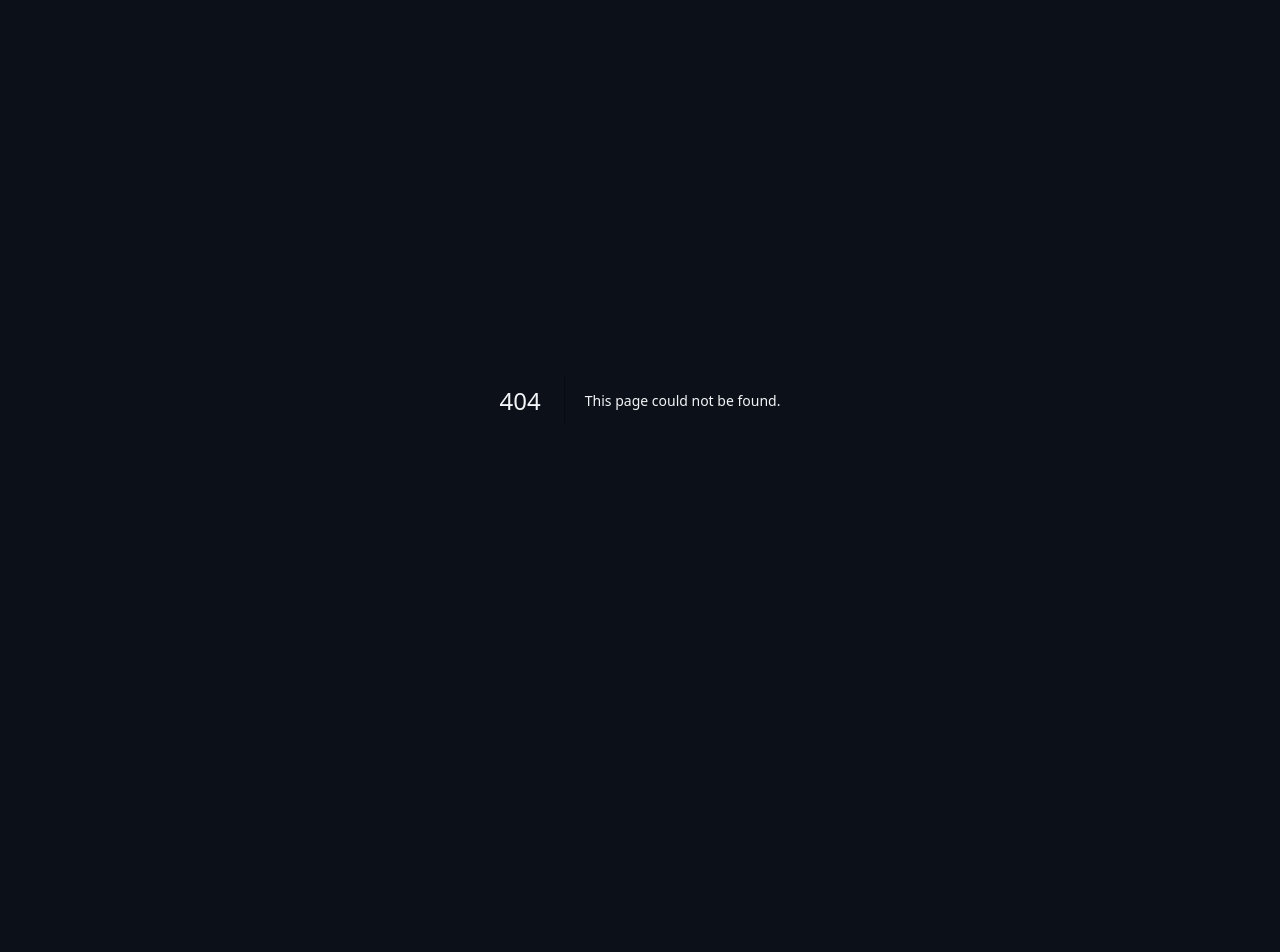
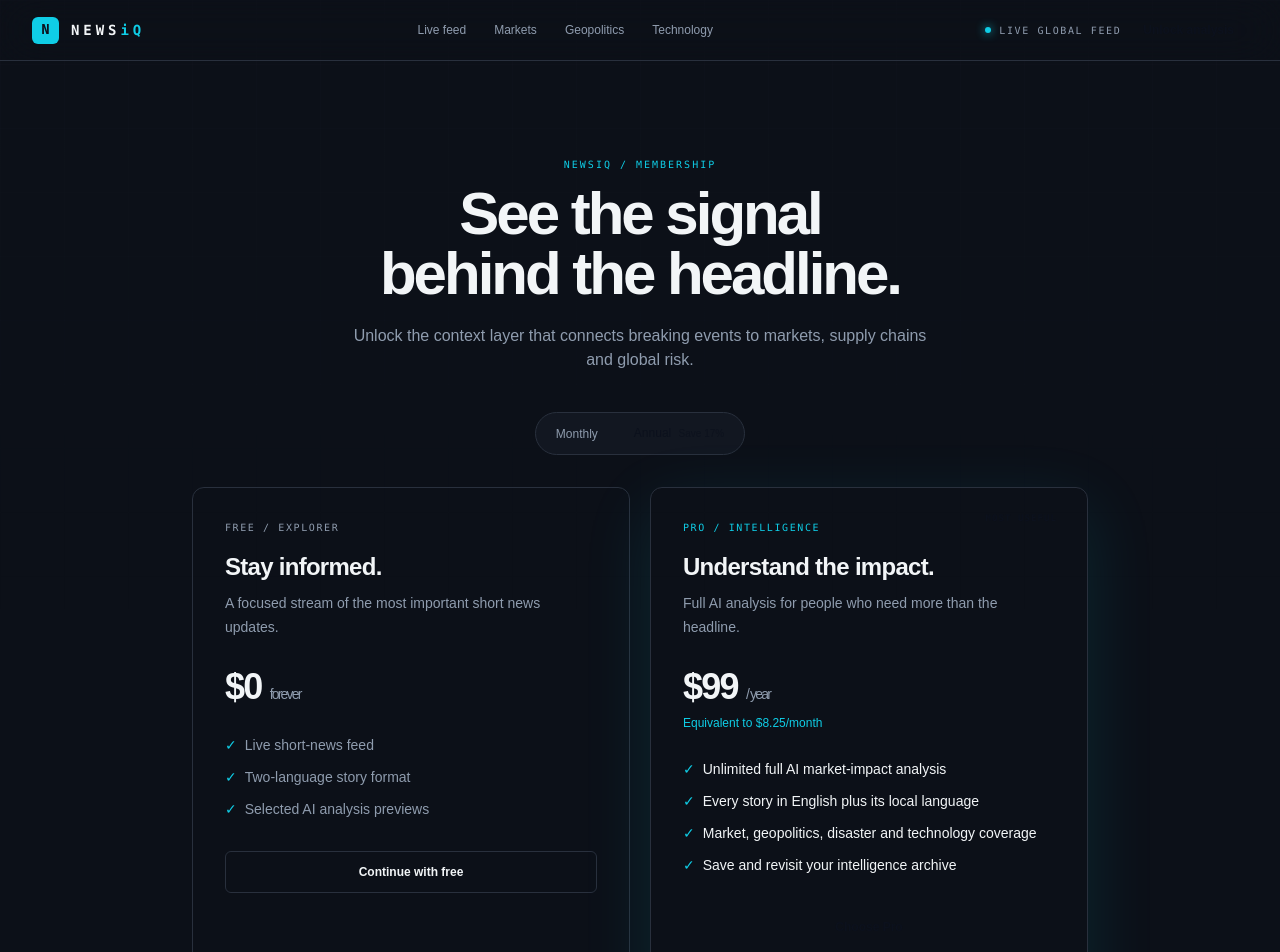
Before and after one commit to beyondinfinity2500-ctrl/newsiq-landing, a Next.js app: page /subscribe in a window 1280 px wide. Before the commit this address had no page. Shown: the top 952 px of the page. Before the commit the page ends 800 px from the top, so only its background shows below. Built offline with nearby package versions, Linux system fonts and the light colour scheme.

Commit message:
feat: add new subscription page and update header link to subscription page
Co-authored-by: beyondinfinity2500-ctrl <300656251+beyondinfinity2500-ctrl@users.noreply.github.com>

```diff
--- /dev/null
+++ b/app/subscribe/page.tsx
@@ -0,0 +1,59 @@
+"use client"
+
+import { useState } from "react"
+import { SiteFooter } from "../../components/site/SiteFooter"
+import { SiteHeader } from "../../components/site/SiteHeader"
+
+const features = [
+  "Unlimited full AI market-impact analysis",
+  "Every story in English plus its local language",
+  "Market, geopolitics, disaster and technology coverage",
+  "Save and revisit your intelligence archive",
+]
+
+export default function SubscribePage() {
+  const [annual, setAnnual] = useState(true)
+
+  return (
+    <main className="min-h-screen bg-background text-foreground">
+      <div className="page-grid" aria-hidden="true" />
+      <SiteHeader />
+      <section className="relative z-10 mx-auto max-w-6xl px-5 py-16 sm:py-24 lg:px-8">
+        <div className="mx-auto max-w-2xl text-center">
+          <p className="font-mono text-[10px] uppercase tracking-[0.2em] text-primary">NEWSiQ / Membership</p>
+          <h1 className="mt-3 text-balance text-4xl font-semibold tracking-[-0.05em] sm:text-6xl">See the signal behind the headline.</h1>
+          <p className="mx-auto mt-5 max-w-xl text-pretty text-sm leading-6 text-muted-foreground sm:text-base">Unlock the context layer that connects breaking events to markets, supply chains and global risk.</p>
+        </div>
+
+        <div className="mx-auto mt-10 flex w-fit items-center gap-1 rounded-full border border-border bg-card p-1 text-xs">
+          <button type="button" onClick={() => setAnnual(false)} className={`rounded-full px-4 py-2 transition-colors ${!annual ? "bg-secondary text-foreground" : "text-muted-foreground"}`}>Monthly</button>
+          <button type="button" onClick={() => setAnnual(true)} className={`rounded-full px-4 py-2 transition-colors ${annual ? "bg-primary text-primary-foreground" : "text-muted-foreground"}`}>Annual <span className="ml-1 text-[10px] opacity-80">Save 17%</span></button>
+        </div>
+
+        <div className="mx-auto mt-8 grid max-w-4xl gap-5 md:grid-cols-2">
+          <article className="rounded-xl border border-border bg-card/70 p-6 sm:p-8">
+            <p className="font-mono text-[10px] uppercase tracking-[0.16em] text-muted-foreground">Free / Explorer</p>
+            <h2 className="mt-4 text-2xl font-semibold tracking-[-0.03em]">Stay informed.</h2>
+            <p className="mt-2 text-sm leading-6 text-muted-foreground">A focused stream of the most important short news updates.</p>
+            <p className="mt-7 text-4xl font-semibold tracking-[-0.05em]">$0 <span className="text-sm font-normal text-muted-foreground">forever</span></p>
+            <ul className="mt-7 grid gap-3 text-sm text-muted-foreground">{["Live short-news feed", "Two-language story format", "Selected AI analysis previews"].map((item) => <li key={item} className="flex gap-2"><span className="text-primary">✓</span>{item}</li>)}</ul>
+            <a href="/#feed" className="mt-8 block rounded-md border border-border px-4 py-3 text-center text-xs font-semibold transition-colors hover:border-primary hover:text-primary">Continue with free</a>
+          </article>
+
+          <article className="relative overflow-hidden rounded-xl border border-primary/70 bg-primary/[0.06] p-6 shadow-[0_20px_70px_hsl(var(--primary)/.12)] sm:p-8">
+            <span className="absolute right-5 top-5 rounded-full bg-primary px-2.5 py-1 font-mono text-[9px] font-bold uppercase tracking-[0.12em] text-primary-foreground">Most useful</span>
+            <p className="font-mono text-[10px] uppercase tracking-[0.16em] text-primary">Pro / Intelligence</p>
+            <h2 className="mt-4 text-2xl font-semibold tracking-[-0.03em]">Understand the impact.</h2>
+            <p className="mt-2 text-sm leading-6 text-muted-foreground">Full AI analysis for people who need more than the headline.</p>
+            <p className="mt-7 text-4xl font-semibold tracking-[-0.05em]">{annual ? "$99" : "$9.99"} <span className="text-sm font-normal text-muted-foreground">{annual ? "/ year" : "/ month"}</span></p>
+            <p className="mt-2 text-xs text-primary">{annual ? "Equivalent to $8.25/month" : "Cancel anytime"}</p>
+            <ul className="mt-7 grid gap-3 text-sm text-foreground">{features.map((item) => <li key={item} className="flex gap-2"><span className="text-primary">✓</span>{item}</li>)}</ul>
+            <button type="button" className="mt-8 w-full rounded-md bg-primary px-4 py-3 text-xs font-bold text-primary-foreground transition-transform hover:-translate-y-0.5">Choose Pro</button>
+            <p className="mt-3 text-center text-[11px] text-muted-foreground">Preview only — payments will be connected later.</p>
+          </article>
+        </div>
+      </section>
+      <SiteFooter />
+    </main>
+  )
+}
--- a/components/site/SiteHeader.tsx
+++ b/components/site/SiteHeader.tsx
@@ -23,12 +23,12 @@ export function SiteHeader({ admin = false }: { admin?: boolean }) {
         </nav>}
         <div className="flex items-center gap-2">
           <span className="hidden items-center gap-2 font-mono text-[10px] uppercase tracking-[0.16em] text-muted-foreground lg:flex"><span className="live-dot" />Live global feed</span>
-          {!admin && <a href="#subscribe" className="hidden rounded-md bg-primary px-3.5 py-2 text-xs font-bold text-primary-foreground transition-transform hover:-translate-y-0.5 sm:inline-flex">Unlock analysis</a>}
+          {!admin && <a href="/subscribe" className="hidden rounded-md bg-primary px-3.5 py-2 text-xs font-bold text-primary-foreground transition-transform hover:-translate-y-0.5 sm:inline-flex">Unlock analysis</a>}
           <button type="button" className="menu-button md:hidden" aria-expanded={open} aria-controls="mobile-navigation" aria-label={open ? 'Close navigation menu' : 'Open navigation menu'} onClick={() => setOpen((value) => !value)}><span /><span /><span /></button>
         </div>
       </div>
       {open && <nav id="mobile-navigation" className="border-t border-border/70 px-4 py-3 md:hidden" aria-label="Mobile navigation">
-        <div className="grid gap-1">{(admin ? ['Back to live feed'] : [...newsCategories, 'Subscribe']).map((item) => <a key={item} href={admin ? '/' : item === 'Subscribe' ? '#subscribe' : '#feed'} onClick={() => setOpen(false)} className="rounded-md px-3 py-3 text-sm text-muted-foreground hover:bg-secondary hover:text-foreground">{item}</a>)}</div>
+        <div className="grid gap-1">{(admin ? ['Back to live feed'] : [...newsCategories, 'Subscribe']).map((item) => <a key={item} href={admin ? '/' : item === 'Subscribe' ? '/subscribe' : '#feed'} onClick={() => setOpen(false)} className="rounded-md px-3 py-3 text-sm text-muted-foreground hover:bg-secondary hover:text-foreground">{item}</a>)}</div>
       </nav>}
     </header>
   )
```
